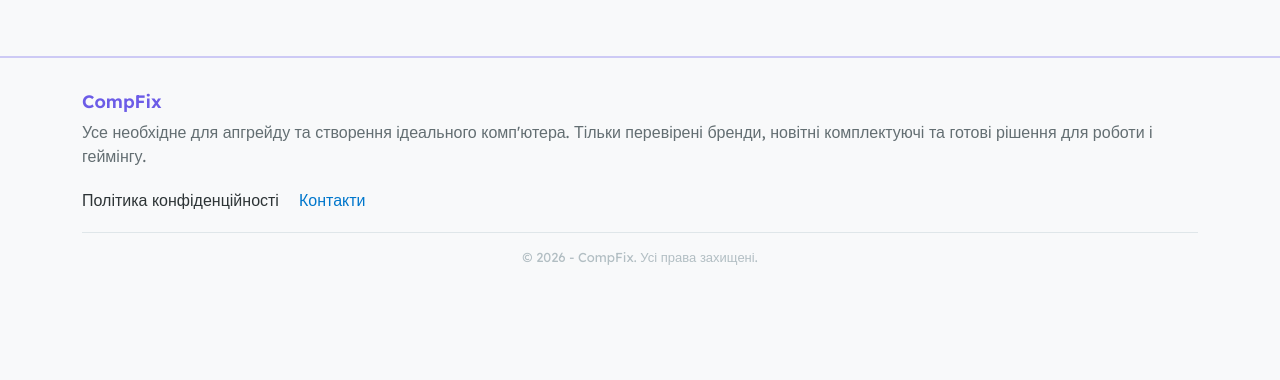
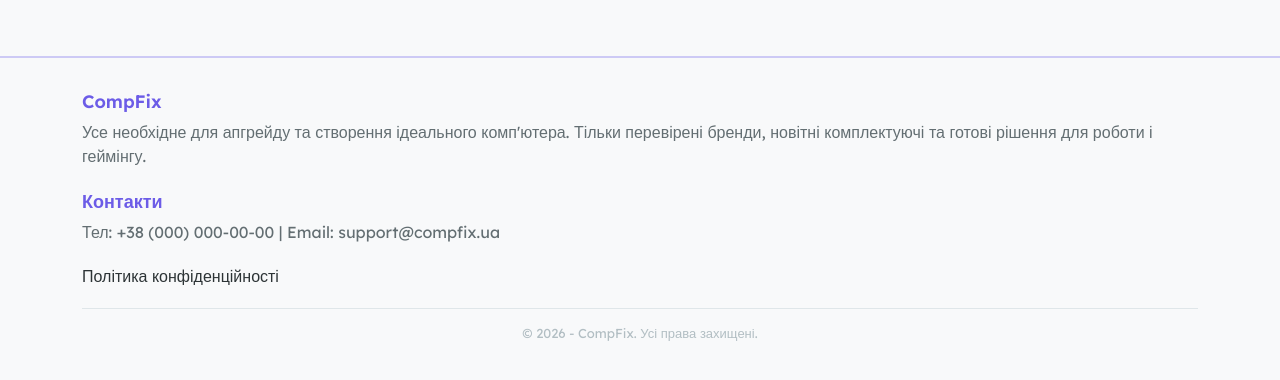
Before and after one commit to ArQay285/CompFix, an ASP.NET Core app: page / in a window 1280 px wide. Shown: the part 62-442 px from the top of the page. Run offline with ASP.NET Core 8, Linux system fonts and the light colour scheme; style sheets or scripts are compiled from the project's sources.

Commit message:
Доробив футер (контакти)

```diff
--- a/CompFix/Program.cs
+++ b/CompFix/Program.cs
@@ -1,5 +1,6 @@
+using CompFix;
+using CompFix.Models;
 using Microsoft.EntityFrameworkCore;
-using CompFix;
 
 var builder = WebApplication.CreateBuilder(args);
 
@@ -9,6 +10,9 @@ builder.Services.AddControllersWithViews();
 // Додавання підключення до бази даних
 builder.Services.AddDbContext<AppDbContext>(options =>
     options.UseSqlServer(builder.Configuration.GetConnectionString("DefaultConnection")));
+
+// Зв'язуємо секцію "CompanyInfo" з класом "CompanySettings"
+builder.Services.Configure<CompanyInfo>(builder.Configuration.GetSection("CompanyInfo"));
 
 var app = builder.Build();
 
--- a/CompFix/Views/Shared/_Layout.cshtml
+++ b/CompFix/Views/Shared/_Layout.cshtml
@@ -1,3 +1,10 @@
+@using Microsoft.Extensions.Options
+@inject IOptions<CompFix.Models.CompanyInfo> CompanyInfo
+
+@{
+    var company = CompanyInfo.Value;
+}
+
 <!DOCTYPE html>
 <html lang="en">
 <head>
@@ -8,9 +15,9 @@
     <link rel="stylesheet" href="~/lib/bootstrap/dist/css/bootstrap.min.css" />
     <link rel="stylesheet" href="~/css/site.css" asp-append-version="true" />
     <link rel="stylesheet" href="~/CompFix.styles.css" asp-append-version="true" />
-    <!--Фавікон-->
+    <!-- Фавікон -->
     <link rel="icon" type="image/svg" href="~/img/favicon.svg">
-    <!--Шрифт-->
+    <!-- Шрифт -->
     <link rel="preconnect" href="https://fonts.googleapis.com">
     <link rel="preconnect" href="https://fonts.gstatic.com" crossorigin>
     <link href="https://fonts.googleapis.com/css2?family=Lexend:wght@100..900&display=swap" rel="stylesheet">
@@ -62,11 +69,14 @@
                     <span class="mainFooter__brand">CompFix</span>
                     <p class="mainFooter__text">Усе необхідне для апгрейду та створення ідеального комп'ютера. Тільки перевірені бренди, новітні комплектуючі та готові рішення для роботи і геймінгу.</p>
                 </div>
-
+                <!-- Контакти -->
+                <div class="mainFooter__contacts">
+                    <span class="mainFooter__contact">Контакти</span>
+                    <p class="mainFooter__text">Тел: @company.Phone  |  Email: @company.Email</p>
+                </div>
                 <!-- Посилання -->
                 <div class="mainFooter__links">
                     <a asp-area="" asp-controller="Home" asp-action="Privacy" class="mainFooter__link">Політика конфіденційності</a>
-                    <a href="" class="mainFooter__link">Контакти</a>
                 </div>
             </div>
 
--- a/CompFix/appsettings.json
+++ b/CompFix/appsettings.json
@@ -1,6 +1,11 @@
 {
   "ConnectionStrings": {
     "DefaultConnection": "Server=(localdb)\\MSSQLLocalDB;Database=CompFixDb;Trusted_Connection=True;TrustServerCertificate=True;"
+  },
+  "CompanyInfo": {
+    "Name": "CompFix",
+    "Phone": "+38 (000) 000-00-00",
+    "Email": "support@compfix.ua"
   },
   "Logging": {
     "LogLevel": {
--- a/CompFix/wwwroot/css/site.css
+++ b/CompFix/wwwroot/css/site.css
@@ -141,7 +141,7 @@ ul {
     gap: 20px;
 }
 
-.mainFooter__brand {
+.mainFooter__brand, .mainFooter__contact {
     font-weight: 600;
     font-size: 18px;
     color: var(--primary-purple);
```
Also changed, not shown: CompFix/Models/CompanyInfo.cs (added, +9 -0 lines).
